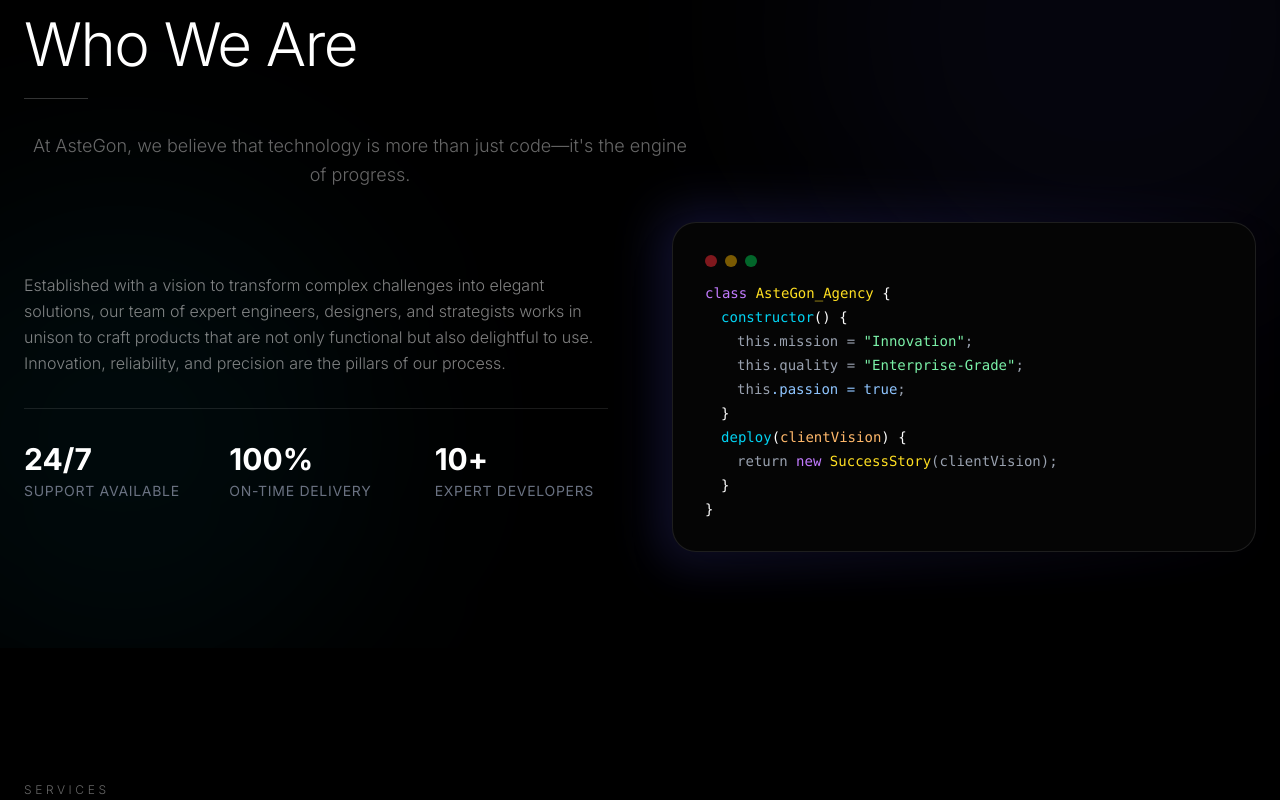
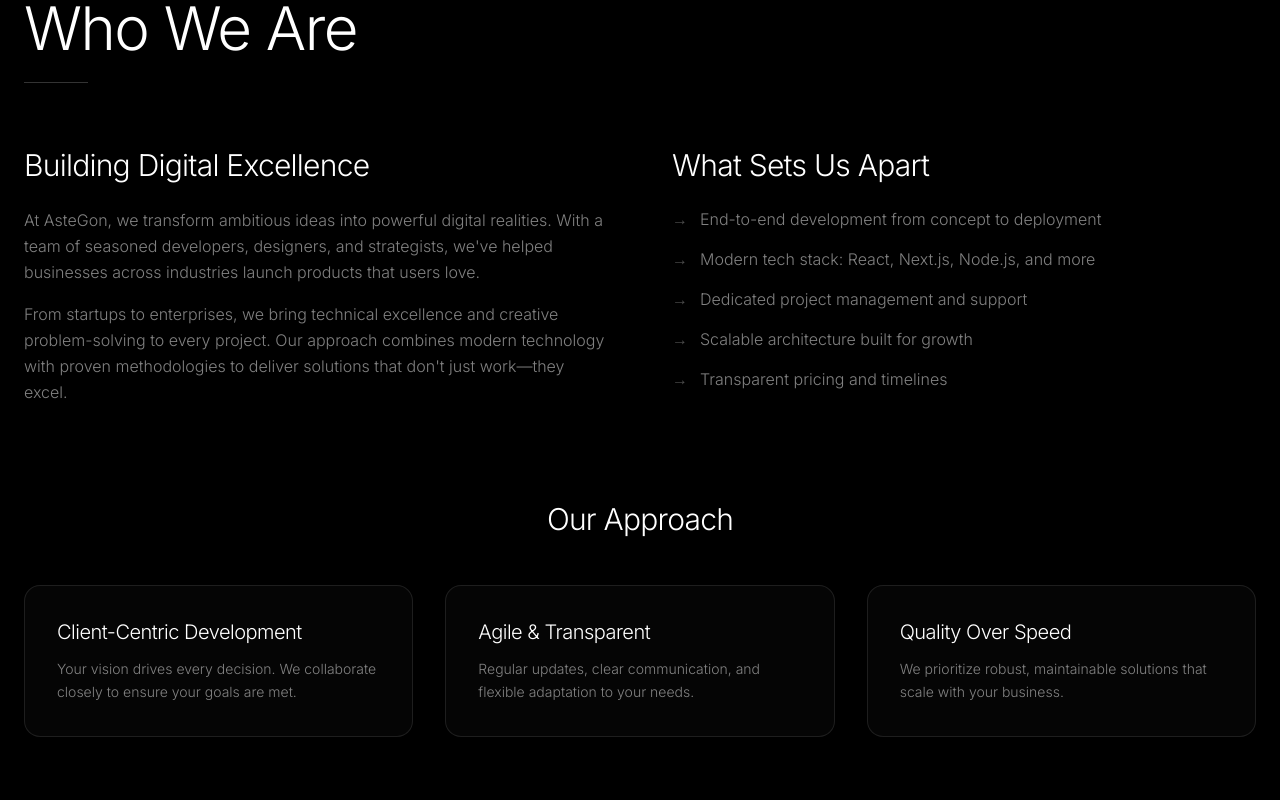
Before and after one commit to Astegontech/Astegon, a Next.js app: page / in a window 1280 px wide. Shown: the part 920-1720 px from the top of the page. Built offline with nearby package versions, Linux system fonts and the light colour scheme.

Commit message:
Update page layout and About component styling

```diff
--- a/app/page.tsx
+++ b/app/page.tsx
@@ -12,7 +12,7 @@
       <Hero />
       <About />
       <Services />
-      <Projects />
+      {/* <Projects /> */}
       <Technologies />
       <Pricing />
       <Contact />
--- a/components/About.tsx
+++ b/components/About.tsx
@@ -4,25 +4,19 @@
 import { motion, useInView, useMotionValue, animate } from 'framer-motion';
 import { Reveal } from '@/components/Reveal';
 
-const Counter = ({ from, to, duration = 2, delay = 0 }: { from: number; to: number; duration?: number; delay?: number }) => {
+const Counter = ({ from, to, duration = 2 }: { from: number; to: number; duration?: number }) => {
     const ref = useRef<HTMLSpanElement>(null);
-    const inView = useInView(ref);
+    const inView = useInView(ref, { once: true });
     const motionValue = useMotionValue(from);
 
     useEffect(() => {
         if (inView) {
-            // Add delay using setTimeout
-            const timer = setTimeout(() => {
-                animate(motionValue, to, {
-                    duration: duration,
-                    ease: "easeOut"
-                });
-            }, delay * 1000);
-            return () => clearTimeout(timer);
-        } else {
-            motionValue.set(from);
+            animate(motionValue, to, {
+                duration: duration,
+                ease: "easeOut"
+            });
         }
-    }, [inView, motionValue, to, delay, duration, from]);
+    }, [inView, motionValue, to, duration]);
 
     useEffect(() => {
         return motionValue.on("change", (latest) => {
@@ -35,87 +29,47 @@
     return <span ref={ref}>{from}</span>;
 };
 
+// const stats = [
+//     { value: 5, suffix: '+', label: 'Years Experience' },
+//     { value: 50, suffix: '+', label: 'Projects Completed' },
+//     { value: 15, suffix: '+', label: 'Team Members' },
+//     { value: 98, suffix: '%', label: 'Client Satisfaction' },
+// ];
+
+const approaches = [
+    {
+        title: 'Client-Centric Development',
+        description: 'Your vision drives every decision. We collaborate closely to ensure your goals are met.',
+    },
+    {
+        title: 'Agile & Transparent',
+        description: 'Regular updates, clear communication, and flexible adaptation to your needs.',
+    },
+    {
+        title: 'Quality Over Speed',
+        description: 'We prioritize robust, maintainable solutions that scale with your business.',
+    },
+];
+
 const About = () => {
-    // Data structure for code snippet to enable character-by-character animation
-    const codeLines = [
-        [
-            { text: "class ", className: "text-purple-400" },
-            { text: "AsteGon_Agency", className: "text-yellow-300" },
-            { text: " {", className: "text-white" }
-        ],
-        [
-            { text: "constructor", className: "text-cyan-400 ml-4" },
-            { text: "() {", className: "text-white" }
-        ],
-        [
-            { text: "this", className: "text-gray-400 ml-8" },
-            { text: ".mission = ", className: "text-gray-400" },
-            { text: '"Innovation"', className: "text-green-300" },
-            { text: ";", className: "text-gray-400" }
-        ],
-        [
-            { text: "this", className: "text-gray-400 ml-8" },
-            { text: ".quality = ", className: "text-gray-400" },
-            { text: '"Enterprise-Grade"', className: "text-green-300" },
-            { text: ";", className: "text-gray-400" }
-        ],
-        [
-            { text: "this", className: "text-gray-400 ml-8" },
-            { text: ".passion = ", className: "text-blue-300" },
-            { text: "true", className: "text-blue-300" },
-            { text: ";", className: "text-gray-400" }
-        ],
-        [
-            { text: "}", className: "text-white ml-4" }
-        ],
-        [
-            { text: "deploy", className: "text-cyan-400 ml-4" },
-            { text: "(", className: "text-white" },
-            { text: "clientVision", className: "text-orange-300" },
-            { text: ") {", className: "text-white" }
-        ],
-        [
-            { text: "return ", className: "text-gray-400 ml-8" },
-            { text: "new ", className: "text-purple-400" },
-            { text: "SuccessStory", className: "text-yellow-300" },
-            { text: "(clientVision);", className: "text-gray-400" }
-        ],
-        [
-            { text: "}", className: "text-white ml-4" }
-        ],
-        [
-            { text: "}", className: "text-white" }
-        ]
-    ];
+    return (
+        <section className="relative min-h-screen py-20 bg-black" id="about">
+            {/* Subtle Radial Gradient */}
+            <div className="absolute inset-0 bg-[radial-gradient(ellipse_at_center,_var(--tw-gradient-stops))] from-zinc-900/20 via-black to-black" />
 
-    // Variants for staggered code lines
-    const containerVariants = {
-        hidden: { opacity: 0 },
-        visible: {
-            opacity: 1,
-            transition: {
-                staggerChildren: 0.015, // Fast stagger for typing effect
-                delayChildren: 0.5
-            }
-        }
-    };
+            {/* Very Subtle Grid */}
+            <div
+                className="absolute inset-0 opacity-[0.015]"
+                style={{
+                    backgroundImage: `linear-gradient(rgba(255, 255, 255, 0.03) 1px, transparent 1px),
+                                     linear-gradient(90deg, rgba(255, 255, 255, 0.03) 1px, transparent 1px)`,
+                    backgroundSize: '80px 80px',
+                }}
+            />
 
-    const charVariants = {
-        hidden: { opacity: 0 },
-        visible: { opacity: 1 }
-    };
-
-    return (
-        <section className="relative z-10 overflow-hidden bg-[#000000]" id="about">
-            {/* Background elements */}
-            <div className="absolute top-0 left-0 w-full h-full overflow-hidden pointer-events-none">
-                <div className="absolute -top-[20%] -right-[10%] w-[600px] h-[600px] rounded-full bg-indigo-500/5 blur-[100px]" />
-                <div className="absolute top-[40%] -left-[10%] w-[500px] h-[500px] rounded-full bg-cyan-500/5 blur-[100px]" />
-            </div>
-
-            <div className="max-w-7xl mx-auto px-6 relative z-10 py-24">
+            <div className="relative max-w-7xl mx-auto px-6">
                 {/* Header */}
-                <div className="text-center mb-8">
+                <div className="text-center mb-16">
                     <Reveal>
                         <motion.div
                             className="inline-block mb-4 text-xs font-light text-white/40 tracking-[0.3em] uppercase"
@@ -134,93 +88,113 @@
                     </Reveal>
 
                     <Reveal delay={0.2}>
-                        <div className="w-16 h-px bg-white/20 mx-auto mb-8" />
-                    </Reveal>
-
-                    <Reveal delay={0.3}>
-                        <p className="text-lg text-white/40 max-w-2xl mx-auto font-light leading-relaxed">
-                            At AsteGon, we believe that technology is more than just code—it's the engine of progress.
-                        </p>
+                        <div className="w-16 h-px bg-white/20 mx-auto" />
                     </Reveal>
                 </div>
 
-                {/* Content */}
-                <div className="flex flex-col md:flex-row items-center gap-16">
+                {/* Stats Grid */}
+                {/* <div className="grid grid-cols-2 md:grid-cols-4 gap-8 mb-24">
+                    {stats.map((stat, index) => (
+                        <motion.div
+                            key={index}
+                            initial={{ opacity: 0, y: 20 }}
+                            whileInView={{ opacity: 1, y: 0 }}
+                            transition={{ delay: index * 0.1, duration: 0.5 }}
+                            viewport={{ once: true }}
+                            className="text-center"
+                        >
+                            <div className="text-4xl md:text-5xl font-bold text-white mb-2">
+                                <Counter from={0} to={stat.value} duration={2} />
+                                {stat.suffix}
+                            </div>
+                            <div className="text-sm text-white/50 font-light uppercase tracking-wider">
+                                {stat.label}
+                            </div>
+                        </motion.div>
+                    ))}
+                </div> */}
+
+                {/* Two Column Content */}
+                <div className="grid grid-cols-1 lg:grid-cols-2 gap-16 mb-24">
+                    {/* Left Column - Story */}
                     <motion.div
-                        initial={{ opacity: 0 }}
-                        whileInView={{ opacity: 1 }}
+                        initial={{ opacity: 0, x: -20 }}
+                        whileInView={{ opacity: 1, x: 0 }}
                         transition={{ duration: 0.6 }}
                         viewport={{ once: true }}
-                        className="flex-1"
                     >
-                        <p className="text-white/50 text-base leading-relaxed mb-8 font-light">
-                            Established with a vision to transform complex challenges into elegant solutions, our team of expert engineers, designers, and strategists works in unison to craft products that are not only functional but also delightful to use. Innovation, reliability, and precision are the pillars of our process.
+                        <h3 className="text-3xl font-light text-white mb-6 tracking-tight">
+                            Building Digital Excellence
+                        </h3>
+                        <p className="text-white/50 text-base leading-relaxed mb-4 font-light">
+                            At AsteGon, we transform ambitious ideas into powerful digital realities. With a team of seasoned developers, designers, and strategists, we've helped businesses across industries launch products that users love.
                         </p>
-
-                        <div className="grid grid-cols-3 gap-8 border-t border-white/10 pt-8">
-                            <div>
-                                <h4 className="text-3xl font-bold text-white mb-1 flex items-center">
-                                    <Counter from={0} to={24} duration={2} />/<Counter from={1} to={7} duration={2} delay={2} />
-                                </h4>
-                                <p className="text-sm text-gray-500 uppercase tracking-wider">Support Available</p>
-                            </div>
-                            <div>
-                                <h4 className="text-3xl font-bold text-white mb-1 flex items-center">
-                                    <Counter from={0} to={100} duration={2} />%
-                                </h4>
-                                <p className="text-sm text-gray-500 uppercase tracking-wider">On-Time Delivery</p>
-                            </div>
-                            <div>
-                                <h4 className="text-3xl font-bold text-white mb-1 flex items-center">
-                                    <Counter from={0} to={10} duration={1.5} />+
-                                </h4>
-                                <p className="text-sm text-gray-500 uppercase tracking-wider">Expert Developers</p>
-                            </div>
-                        </div>
+                        <p className="text-white/50 text-base leading-relaxed font-light">
+                            From startups to enterprises, we bring technical excellence and creative problem-solving to every project. Our approach combines modern technology with proven methodologies to deliver solutions that don't just work—they excel.
+                        </p>
                     </motion.div>
 
+                    {/* Right Column - Highlights */}
                     <motion.div
-                        initial={{ opacity: 0 }}
-                        whileInView={{ opacity: 1 }}
+                        initial={{ opacity: 0, x: 20 }}
+                        whileInView={{ opacity: 1, x: 0 }}
                         transition={{ duration: 0.6, delay: 0.2 }}
                         viewport={{ once: true }}
-                        className="flex-1 relative"
                     >
-                        <div className="relative z-10 rounded-3xl overflow-hidden border border-white/10 shadow-2xl bg-[#050505]">
-                            {/* Abstract Code/Tech visual construction */}
+                        <h3 className="text-3xl font-light text-white mb-6 tracking-tight">
+                            What Sets Us Apart
+                        </h3>
+                        <ul className="space-y-4">
+                            {[
+                                'End-to-end development from concept to deployment',
+                                'Modern tech stack: React, Next.js, Node.js, and more',
+                                'Dedicated project management and support',
+                                'Scalable architecture built for growth',
+                                'Transparent pricing and timelines',
+                            ].map((item, index) => (
+                                <motion.li
+                                    key={index}
+                                    initial={{ opacity: 0, x: -10 }}
+                                    whileInView={{ opacity: 1, x: 0 }}
+                                    transition={{ delay: index * 0.1, duration: 0.3 }}
+                                    viewport={{ once: true }}
+                                    className="flex items-start text-white/50 font-light"
+                                >
+                                    <span className="text-white/30 mr-3">→</span>
+                                    {item}
+                                </motion.li>
+                            ))}
+                        </ul>
+                    </motion.div>
+                </div>
+
+                {/* Approach Cards */}
+                <div>
+                    <h3 className="text-3xl font-light text-white mb-12 text-center tracking-tight">
+                        Our Approach
+                    </h3>
+                    <div className="grid grid-cols-1 md:grid-cols-3 gap-8">
+                        {approaches.map((approach, index) => (
                             <motion.div
-                                className="p-8 space-y-1 font-mono text-sm"
-                                variants={containerVariants}
-                                initial="hidden"
-                                whileInView="visible"
+                                key={index}
+                                initial={{ opacity: 0, y: 20 }}
+                                whileInView={{ opacity: 1, y: 0 }}
+                                transition={{ delay: index * 0.1, duration: 0.5 }}
+                                viewport={{ once: true }}
+                                className="group"
                             >
-                                <div className="flex gap-2 mb-4">
-                                    <div className="w-3 h-3 rounded-full bg-red-500/50" />
-                                    <div className="w-3 h-3 rounded-full bg-yellow-500/50" />
-                                    <div className="w-3 h-3 rounded-full bg-green-500/50" />
+                                <div className="relative h-full bg-white/[0.02] border border-white/10 rounded-2xl p-8 hover:bg-white/[0.04] hover:border-white/20 transition-all duration-300">
+                                    <h4 className="text-xl font-light text-white mb-3 tracking-tight">
+                                        {approach.title}
+                                    </h4>
+                                    <p className="text-sm text-white/50 leading-relaxed font-light">
+                                        {approach.description}
+                                    </p>
+                                    <div className="absolute bottom-0 left-0 right-0 h-px bg-gradient-to-r from-transparent via-white/20 to-transparent opacity-0 group-hover:opacity-100 transition-opacity duration-500" />
                                 </div>
-
-                                {/* Render lines */}
-                                {codeLines.map((line, lineIndex) => (
-                                    <div key={lineIndex} className="block">
-                                        {line.map((segment, segmentIndex) => (
-                                            <span key={`${lineIndex}-${segmentIndex}`} className={segment.className}>
-                                                {segment.text.split("").map((char, charIndex) => (
-                                                    <motion.span
-                                                        key={`${lineIndex}-${segmentIndex}-${charIndex}`}
-                                                        variants={charVariants}
-                                                    >
-                                                        {char}
-                                                    </motion.span>
-                                                ))}
-                                            </span>
-                                        ))}
-                                    </div>
-                                ))}
                             </motion.div>
-                        </div>
-                        <div className="absolute -inset-3 bg-gradient-to-r from-indigo-500 to-purple-500/5 rounded-3xl opacity-20 blur-xl -z-10" />
-                    </motion.div>
+                        ))}
+                    </div>
                 </div>
             </div>
         </section>
```
